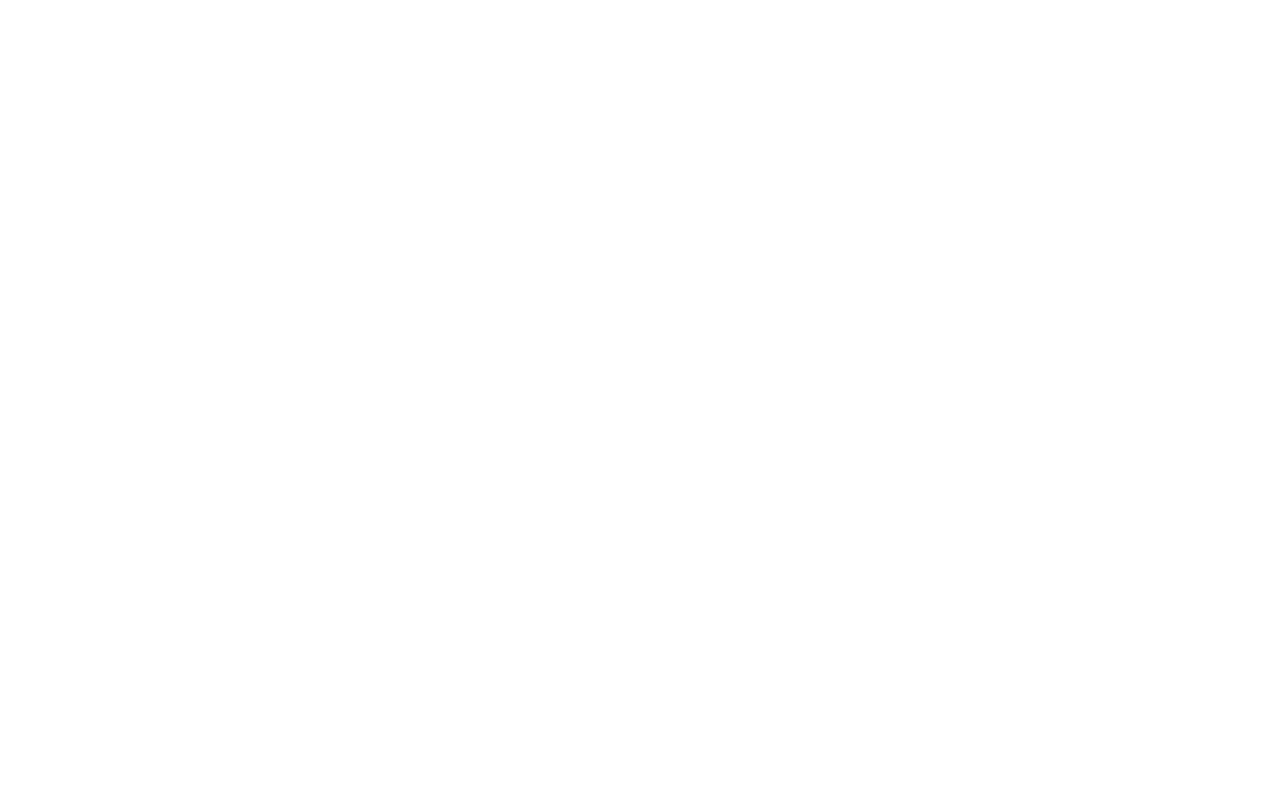
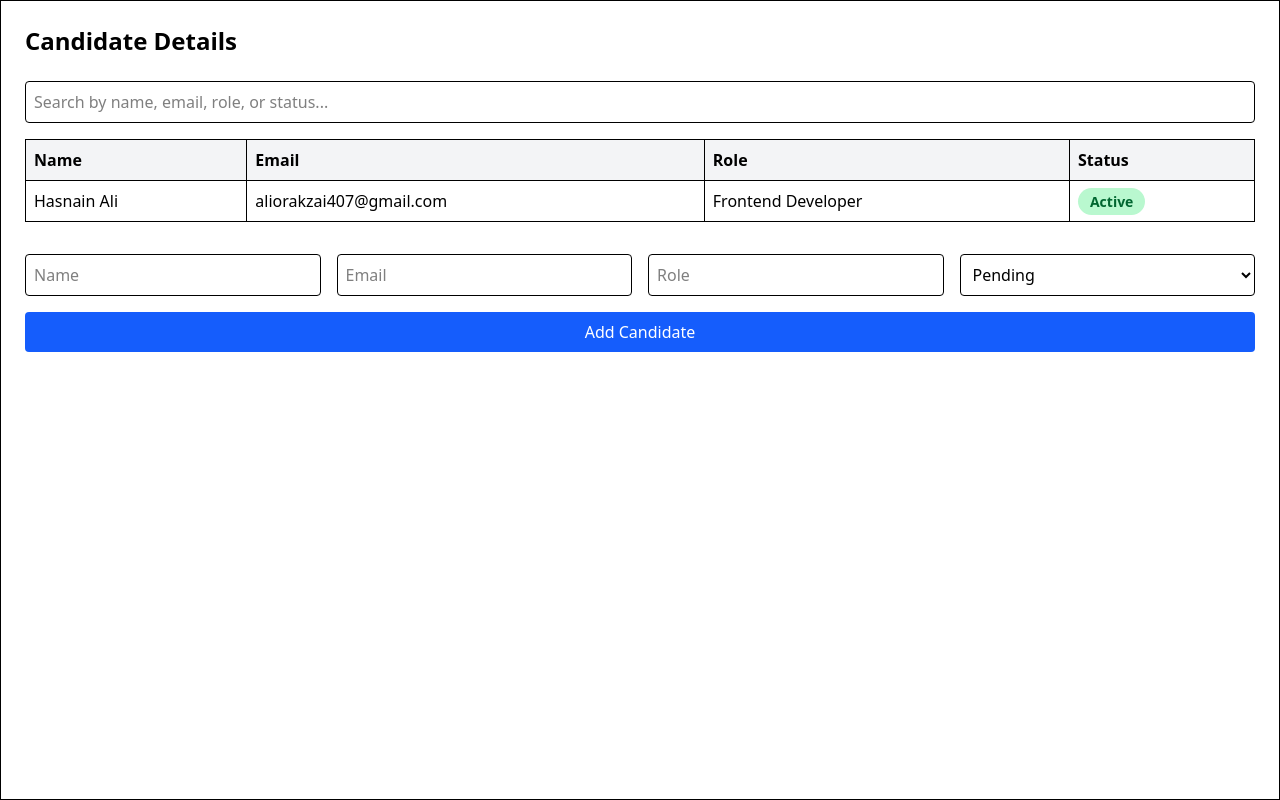
Before and after one commit to HasnainAli313/InternHub, a React (Vite) app: page /candidate in a window 1280 px wide. Before the commit this address had no page. Built offline with nearby package versions, Linux system fonts and the light colour scheme.

Commit message:
Add Candidate page and integrate react-icons; update routing and styles for Login and Profile pages

```diff
--- a/package.json
+++ b/package.json
@@ -13,6 +13,7 @@
     "@tailwindcss/vite": "^4.1.11",
     "react": "^19.1.0",
     "react-dom": "^19.1.0",
+    "react-icons": "^5.5.0",
     "react-router-dom": "^7.6.3",
     "tailwindcss": "^4.1.11"
   },
--- a/src/App.jsx
+++ b/src/App.jsx
@@ -2,6 +2,7 @@
 import Login from "./pages/Login";
 import Profile from "./pages/Profile";
 import ChangePassword from "./pages/ChangePassword";
+import Candidate from "./pages/Candidate";
 
 function App(){
 
@@ -9,9 +10,10 @@
         <>
         <BrowserRouter>
         <Routes>
-            <Route path="/login" element={<Login/>}/>
+            <Route path="/" element={<Login/>}/>
             <Route path="/profile" element={<Profile/>}/>
             <Route path="/changePassword" element={<ChangePassword/>}/>
+            <Route path="/candidate" element={<Candidate/>}/>
         </Routes>
         </BrowserRouter>
         </>
--- /dev/null
+++ b/src/pages/Candidate.jsx
@@ -0,0 +1,202 @@
+// // import React, { useState } from 'react'
+
+// function Candidate() {
+//   // const [name, setName] = useState("");
+//   // const [email, setEmail] = useState("");
+//   // const [appliedInternship, setAppliedInternship] = useState("");
+//   // const [status, setStatus] = useState("");
+
+//   return (
+//     <>
+//     <section className='pt-[10px]'>
+
+//         <form action="" className='border border-black flex flex-col w-[30%] m-auto p-5 rounded gap-2'>
+//             <label htmlFor="name">Name:</label>
+//             <input className='border rounded p-[5px]' type="text" placeholder='Name' id='name' />
+//             <label htmlFor="email">Email:</label>
+//             <input className='border rounded p-[5px]' type="email" placeholder='Email' id='email' />
+//             <label htmlFor="name">Applied Internship:</label>
+//             <select className='border rounded p-[5px]' name="appliedInternship" id="appliedInternship">
+//                 <option value="frontend">Frontend Development</option>
+//                 <option value="backend">Backend Development</option>
+//                 <option value="fullStack">Full Stack Development</option>
+//             </select>
+//             <label htmlFor="status">Status:</label>
+//             <select className='border rounded p-[5px]' name="pending" id="pending">
+//                 <option value="pending">Pending</option>
+//                 <option value="accepted">Accepted</option>
+//                 <option value="rejected">Rejected</option>
+//             </select>
+//             <button className='border p-2 rounded bg-blue-500 text-white hover:bg-blue-600'>Add Candidate</button>
+//         </form>
+
+//         {/* Added Candidate */}
+//         <div>
+
+//         </div>
+//     </section>
+//     </>
+//   )
+// }
+
+// export default Candidate
+
+import React, { useState } from "react";
+
+function Candidates() {
+  const [candidates, setCandidates] = useState([
+    {
+      name: "Hasnain Ali",
+      email: "aliorakzai407@gmail.com",
+      role: "Frontend Developer",
+      status: "Active",
+    },
+  ]);
+
+  const [searchTerm, setSearchTerm] = useState("");
+  const [formData, setFormData] = useState({
+    name: "",
+    email: "",
+    role: "",
+    status: "Pending",
+  });
+
+  const handleInputChange = (e) => {
+    setFormData({ ...formData, [e.target.name]: e.target.value });
+  };
+
+  const handleAddCandidate = (e) => {
+    e.preventDefault();
+    if (formData.name && formData.email && formData.role && formData.status) {
+      setCandidates([...candidates, formData]);
+      setFormData({ name: "", email: "", role: "", status: "Pending" });
+    }
+  };
+
+  const filteredCandidates = candidates.filter((candidate) =>
+    Object.values(candidate)
+      .join(" ")
+      .toLowerCase()
+      .includes(searchTerm.toLowerCase())
+  );
+
+  const getStatusStyle = (status) => {
+    switch (status.toLowerCase()) {
+      case "active":
+        return "bg-green-200 text-green-800";
+      case "pending":
+        return "bg-yellow-200 text-yellow-800";
+      case "rejected":
+        return "bg-red-200 text-red-800";
+      default:
+        return "bg-gray-200 text-gray-800";
+    }
+  };
+
+  return (
+    <section className="min-h-screen p-6 border">
+      <div className="mb-6 flex items-center gap-4">
+        <h2 className="text-2xl font-semibold">Candidate Details</h2>
+      </div>
+
+      <input
+        type="text"
+        placeholder="Search by name, email, role, or status..."
+        className="border p-2 w-full mb-4 rounded"
+        value={searchTerm}
+        onChange={(e) => setSearchTerm(e.target.value)}
+      />
+
+      <table className="w-full border mb-8">
+        <thead>
+          <tr className="bg-gray-100 text-left">
+            <th className="p-2 border">Name</th>
+            <th className="p-2 border">Email</th>
+            <th className="p-2 border">Role</th>
+            <th className="p-2 border">Status</th>
+          </tr>
+        </thead>
+        <tbody>
+          {filteredCandidates.map((c, i) => (
+            <tr key={i} className="border-t">
+              <td className="p-2 border">{c.name}</td>
+              <td className="p-2 border">{c.email}</td>
+              <td className="p-2 border">{c.role}</td>
+              <td className="p-2 border">
+                <span
+                  className={`px-3 py-1 rounded-full text-sm font-semibold ${getStatusStyle(
+                    c.status
+                  )}`}
+                >
+                  {c.status}
+                </span>
+              </td>
+            </tr>
+          ))}
+          {filteredCandidates.length === 0 && (
+            <tr>
+              <td colSpan={4} className="text-center py-4">
+                No matching candidates found.
+              </td>
+            </tr>
+          )}
+        </tbody>
+      </table>
+
+      <form
+        onSubmit={handleAddCandidate}
+        className="mb-6 grid grid-cols-1 md:grid-cols-4 gap-4"
+      >
+        <input
+          type="text"
+          name="name"
+          placeholder="Name"
+          className="border p-2 rounded"
+          value={formData.name}
+          onChange={handleInputChange}
+          required
+        />
+        <input
+          type="email"
+          name="email"
+          placeholder="Email"
+          className="border p-2 rounded"
+          value={formData.email}
+          onChange={handleInputChange}
+          required
+        />
+        <input
+          type="text"
+          name="role"
+          placeholder="Role"
+          className="border p-2 rounded"
+          value={formData.role}
+          onChange={handleInputChange}
+          required
+        />
+        <select
+          name="status"
+          className="border p-2 rounded"
+          value={formData.status}
+          onChange={handleInputChange}
+          required
+        >
+          <option value="Active">Active</option>
+          <option value="Pending">Pending</option>
+          <option value="Rejected">Rejected</option>
+        </select>
+
+        <button
+          type="submit"
+          className="md:col-span-4 bg-blue-600 text-white py-2 rounded hover:bg-blue-700"
+        >
+          Add Candidate
+        </button>
+      </form>
+
+
+    </section>
+  );
+}
+
+export default Candidates;
--- a/src/pages/ChangePassword.jsx
+++ b/src/pages/ChangePassword.jsx
@@ -3,19 +3,7 @@
 function ChangePassword() {
   return (
     <>
-        <div className='h-[100vh] flex justify-center items-center  '>
-            <form action="" className='border border-black rounded-xl  flex flex-col gap-[10px] h-[50vh] p-[20px] '>
-                <div>
-                    <h1 className='text-center text-xl font-semibold'>Change Password</h1>
-                </div>
-               <label htmlFor="newPassword">New Password:</label>
-               <input className='border rounded p-2' type="password" id='newPassword' placeholder='New Password'/>
 
-               <label htmlFor="password">Confirm Password:</label>
-               <input className='border rounded p-2' type="password" id='confirmPassword' placeholder='Confirm Password'/>
-                <button className='border rounded p-2 bg-blue-800 hover:bg-blue-700 text-white'>Change Password</button>
-            </form>
-        </div>
     </>
   )
 }
--- a/src/pages/Login.jsx
+++ b/src/pages/Login.jsx
@@ -12,7 +12,7 @@
                <input className='border rounded p-2' type="email" id='email' placeholder='Email'/>
                <label htmlFor="password">Password:</label>
                <input className='border rounded p-2' type="password" id='password' placeholder='Password'/>
-                <button className='border rounded p-2 bg-blue-800 hover:bg-blue-700 text-white'>LOGIN</button>
+                <button className='border rounded p-2 bg-blue-500 hover:bg-blue-600 text-white'>LOGIN</button>
             </form>
         </div>
     </>
--- a/src/pages/Profile.jsx
+++ b/src/pages/Profile.jsx
@@ -1,28 +1,42 @@
 import React from "react";
 import { Link } from "react-router-dom";
+import { FaRegUserCircle } from "react-icons/fa";
 
 function Candidates() {
   return (
     <>
-      <section className="  h-[100vh] border border-black">
-        <table>
+      <section className="h-[100vh] border pl-[20px] pt-[10px] ">
+        <div>
+         <FaRegUserCircle size={80}/>
+        </div>
+        <table className=" mt-[30px] text-xl ">
           <tbody>
             <tr>
             <th>Name</th>
-            <td className="px-[10px]">Hasnain Ali</td>
+            <td className="px-[10px]">Admin</td>
             </tr>
             <tr>
                <th>Email</th>
-            <td className="px-[10px]">aliorakzai407@gmail.com</td>
+            <td className="px-[10px]">admin@devsum.com.pk</td>
             </tr>
             <tr>
             <th>Role</th>
-            <td className="px-[10px]">Frontend Developer</td>
+            <td className="px-[10px]">Admin</td>
             </tr>
           </tbody>
         </table>
 
-        <p><Link to="/changePassword" >Change password</Link></p>
+        {/* Change Password */}
+        <div className="mt-[30px]">
+            <form action="" className='border m-auto gap-2 border-black rounded-xl flex flex-col w-[25%] p-5 '>
+             <label htmlFor="newPassword">New Password</label>
+             <input className="border rounded p-1" type="password"  id="newPassword" placeholder="New Password"/>
+             <label htmlFor="confirmPassword">Confirm Password</label>
+             <input className="border rounded p-1" type="password"  id="confirmPassword" placeholder="Confirm Password"/>
+             <button className="border rounded p-2 bg-blue-500 text-white hover:bg-blue-600">Change Password</button>
+            </form>
+        </div>
+
       </section>
     </>
   );
```
Also changed, not shown: 1 other file (tests, documents, lock files or other folders).
